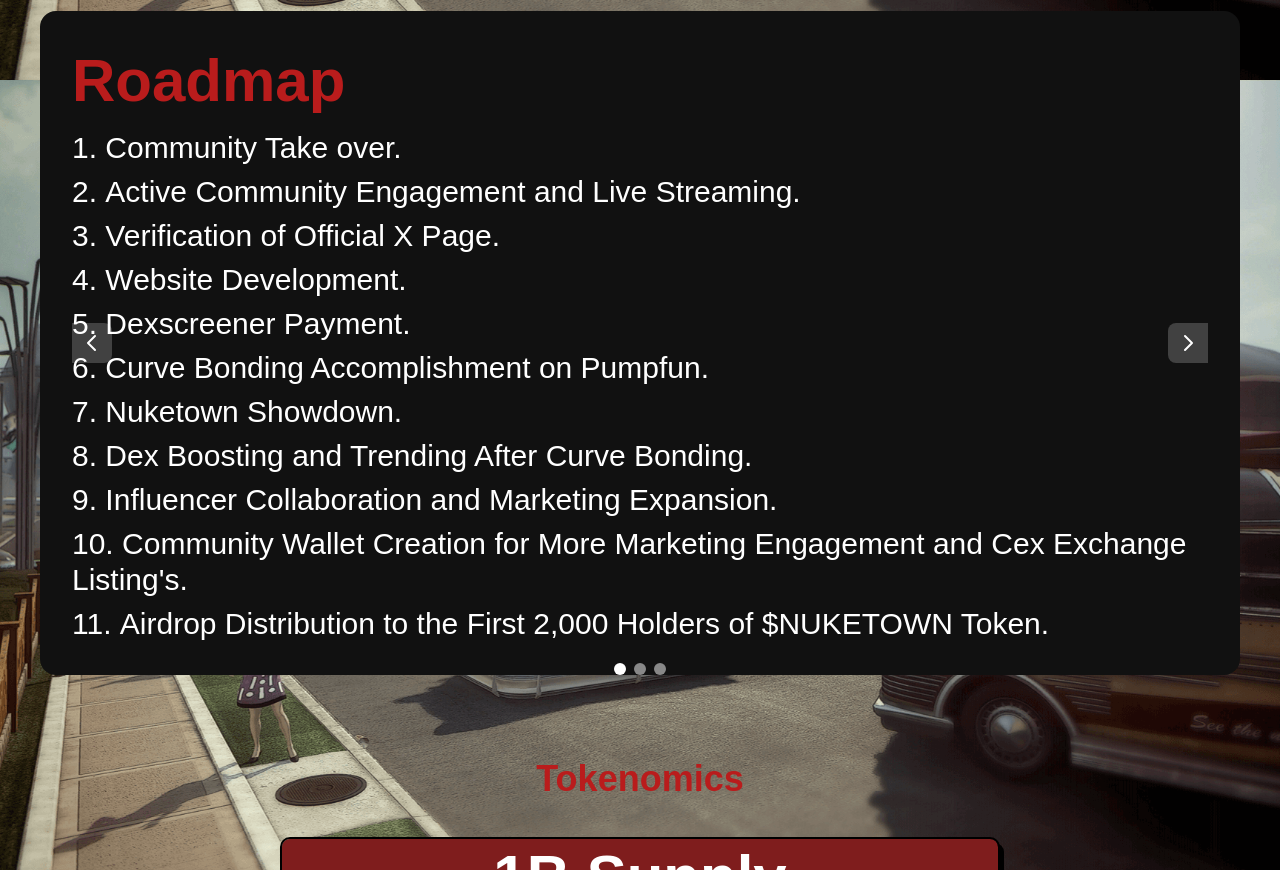
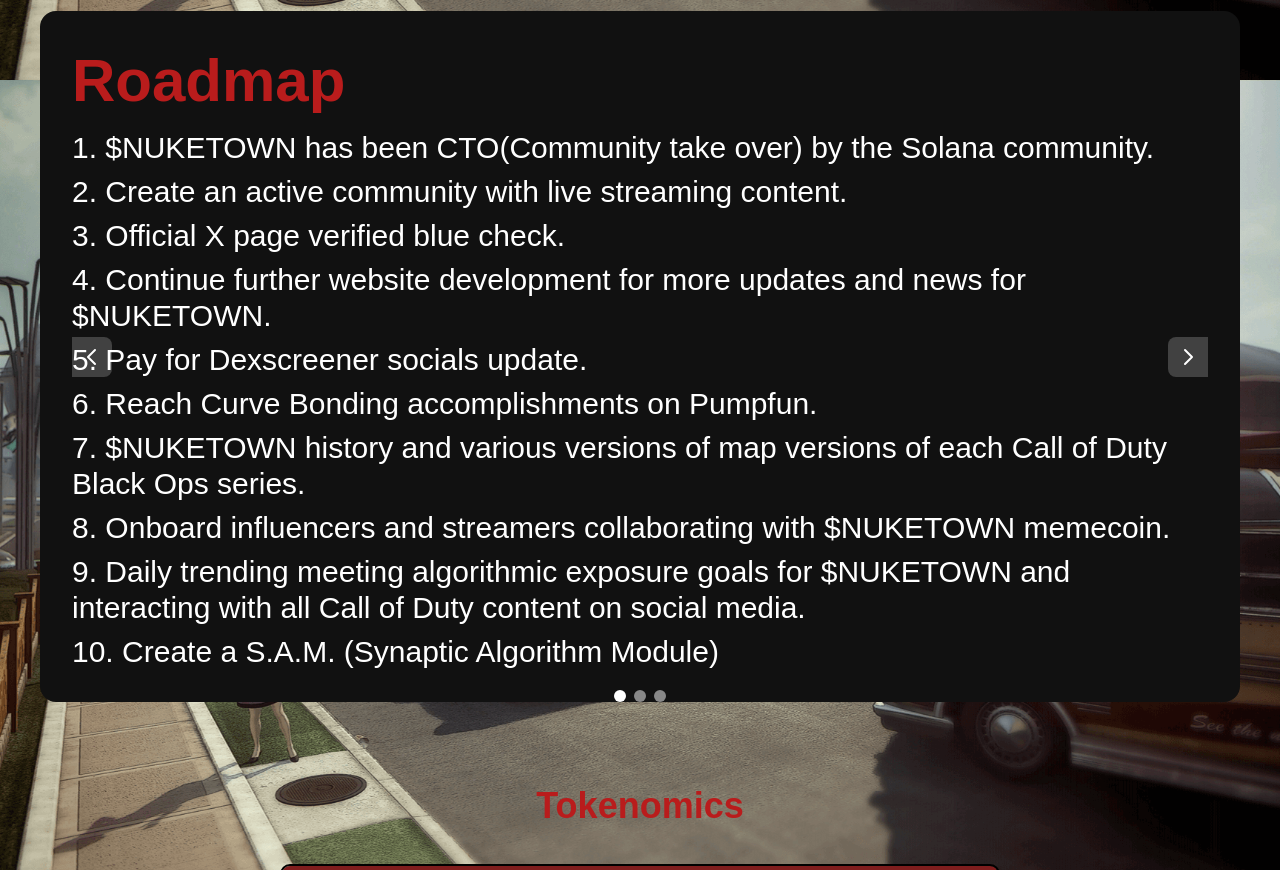
Before and after one commit to Iamkhalidll/nuketown, a Next.js app: page / in a window 1280 px wide. Shown: the part 720-1590 px from the top of the page. Built offline with nearby package versions, Linux system fonts and the light colour scheme.

Commit message:
Update Roadmap.jsx

```diff
--- a/src/components/Roadmap.jsx
+++ b/src/components/Roadmap.jsx
@@ -1,4 +1,5 @@
 import React from 'react';
+
 const Roadmap = () => {
     return (
         <div key="slide1" className="grid gap-4 md:gap-8 xl:gap-20 md:items-center lg:text-3xl text-2xl">
@@ -7,17 +8,16 @@
                     Roadmap
                 </h1>
                 <ol className="list-decimal list-inside space-y-2">
-                <li>Community Take over.</li>
-                <li>Active Community Engagement and Live Streaming.</li>
-                <li>Verification of Official X Page.</li>
-                <li>Website Development.</li>
-                <li>Dexscreener Payment.</li>
-                <li>Curve Bonding Accomplishment on Pumpfun.</li>
-                <li>Nuketown Showdown.</li>
-                <li>Dex Boosting and Trending After Curve Bonding.</li>
-                <li>Influencer Collaboration and Marketing Expansion.</li>
-                <li>Community Wallet Creation for More Marketing Engagement and Cex Exchange Listing's.</li>
-                <li>Airdrop Distribution to the First 2,000 Holders of $NUKETOWN Token.</li>
+                    <li>$NUKETOWN has been CTO(Community take over) by the Solana community.</li>
+                    <li>Create an active community with live streaming content.</li>
+                    <li>Official X page verified blue check.</li>
+                    <li>Continue further website development for more updates and news for $NUKETOWN.</li>
+                    <li>Pay for Dexscreener socials update.</li>
+                    <li>Reach Curve Bonding accomplishments on Pumpfun.</li>
+                    <li>$NUKETOWN history and various versions of map versions of each Call of Duty Black Ops series.</li>
+                    <li>Onboard influencers and streamers collaborating with $NUKETOWN memecoin.</li>
+                    <li>Daily trending meeting algorithmic exposure goals for $NUKETOWN and interacting with all Call of Duty content on social media.</li>
+                    <li>Create a S.A.M. (Synaptic Algorithm Module)</li>
                 </ol>
             </div>
         </div>
```
Lines whose indentation alone changed are shown as unchanged.
